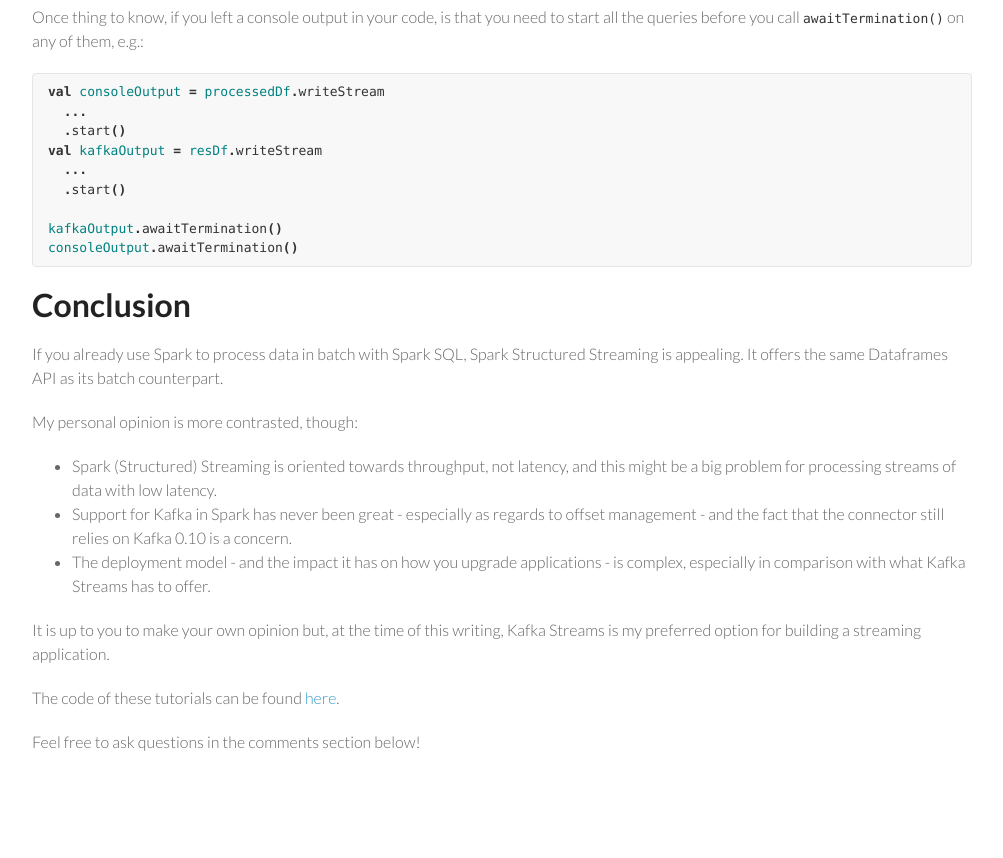
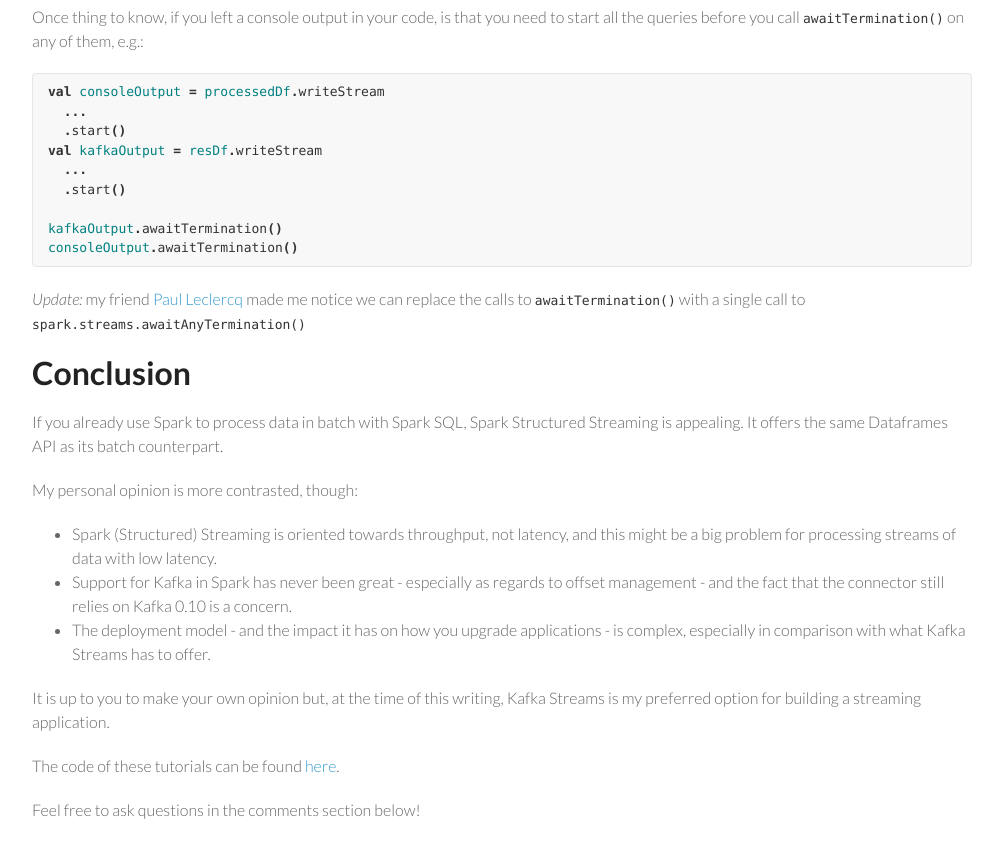
Before and after one commit to aseigneurin/aseigneurin.github.io, a Jekyll site: the page built from _posts/2018-08-14-kafka-tutorial-8-spark-structured-streaming.md, in a window 1280 px wide and 900 px high, scrolled down 6234 px. Shown: the top 858 px of the window, without its empty margins (138-1141 px from the left). Built offline with Jekyll 4.4.1, drawn with Linux system fonts in a browser that asks for light colours; nearby versions of some CDN libraries; before the commit the page ends 7066 px from its top, so only the background shows below that.

Commit message:
kafka tutorial #8

````diff
--- a/_posts/2018-08-14-kafka-tutorial-8-spark-structured-streaming.md
+++ b/_posts/2018-08-14-kafka-tutorial-8-spark-structured-streaming.md
@@ -309,6 +309,8 @@
 consoleOutput.awaitTermination()
 ```
 
+_Update:_ my friend [Paul Leclercq](https://twitter.com/polomarcus) made me notice we can replace the calls to `awaitTermination()` with a single call to `spark.streams.awaitAnyTermination()`
+
 # Conclusion
 
 If you already use Spark to process data in batch with Spark SQL, Spark Structured Streaming is appealing. It offers the same Dataframes API as its batch counterpart.
````
